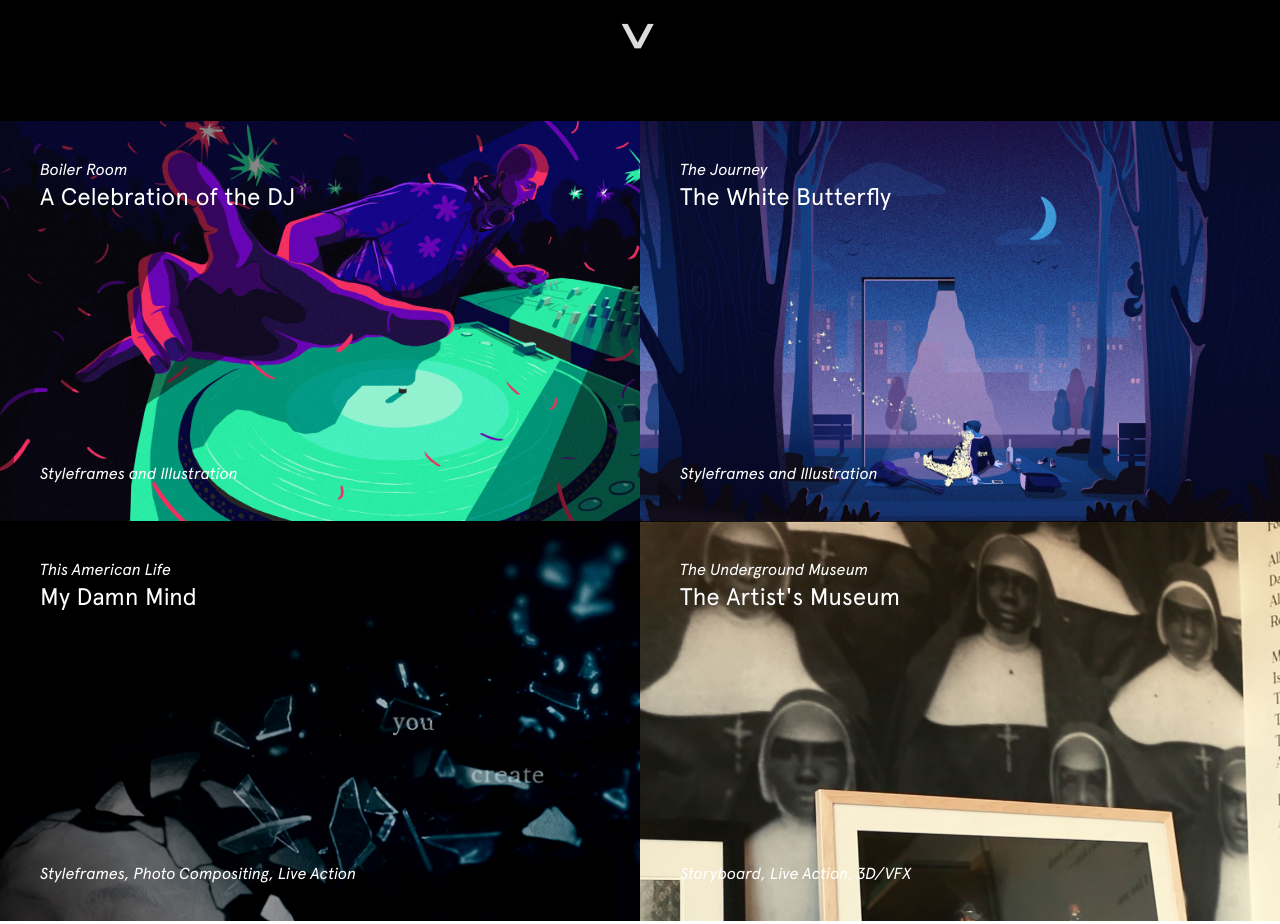
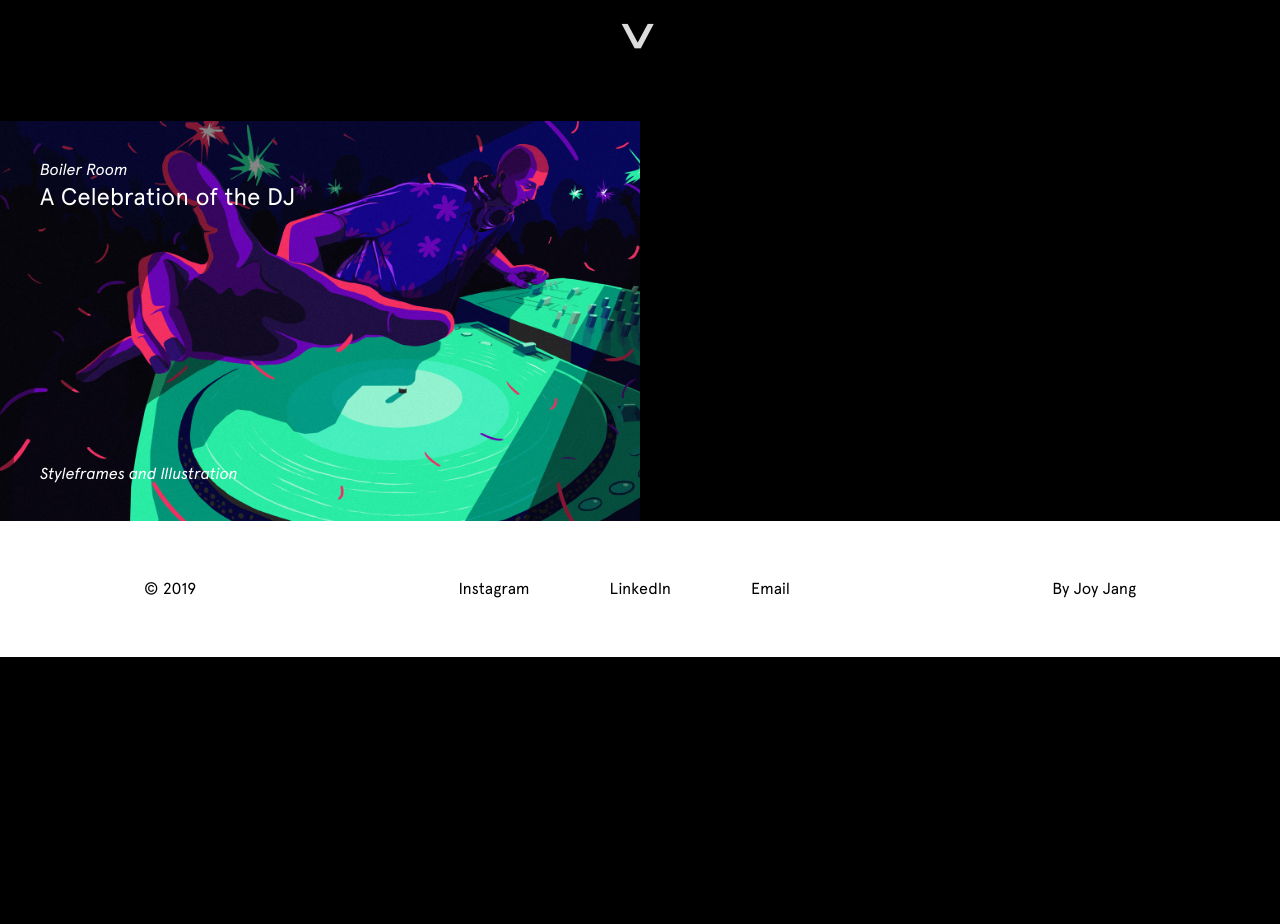
Before and after one commit to tjabbe/joyjang, a Gatsby site: page / in a window 1280 px wide. Shown: the part 680-1604 px from the top of the page. After the commit the page ends 1337 px from the top, so only its background shows below. Built offline with nearby package versions, Linux system fonts and the light colour scheme; Gatsby itself is replaced by a stand-in of ours.

Commit message:
Update json

```diff
--- a/gatsby-node.js
+++ b/gatsby-node.js
@@ -1,5 +1,5 @@
 const path = require('path')
-const projects = require('./src/data/Projects.json')
+const projects = require('./src/data/ProjectItems.json')
 
 exports.createPages = async ({ actions: { createPage } }) => {
   projects.forEach(project => {
--- a/src/components/ProjectsList/index.js
+++ b/src/components/ProjectsList/index.js
@@ -14,7 +14,7 @@ const ProjectsList = () => (
 const getProjects = data => {
   const projects = []
 
-  data.allProjectsJson.edges.forEach(project =>
+  data.allProjectItemsJson.edges.forEach(project =>
     projects.push(<ProjectTile data={project.node} key={project.node.client} />)
   )
 
@@ -23,7 +23,7 @@ const getProjects = data => {
 
 const projectsQuery = graphql`
   query ProjectsQuery {
-    allProjectsJson {
+    allProjectItemsJson {
       edges {
         node {
           projectPath
--- /dev/null
+++ b/src/data/ProjectItems.json
@@ -0,0 +1,41 @@
+[
+  {
+    "projectPath": "/project/boiler-room",
+    "tilePath": "/images/boilerroom/boiler-room-1.jpg",
+    "stagePicture": "/images/boilerroom/boiler-room-2.jpg",
+    "client": "Boiler Room",
+    "title": "Boiler Room: A Celebration of the DJ",
+    "shortTitle": "A Celebration of the DJ",
+    "year": "2019",
+    "workType": "Styleframes and Illustration",
+    "collaborators": [],
+    "thanks": ["Ara Devejian"],
+    "description": "This is a hypothetical logo reveal for Boiler Room. Boiler Room is a global online music broadcasting platform commissioning and streaming live music sessions around the world. Different from other DJ sets, there is a sense of intimacy as the attendees are positioned behind the decks in a bedroom DJ style set-up and the camera is centered on the DJ. The DJ is in control of setting the mood and tone of the party.",
+    "content": [
+      {
+        "module": "Styleframes",
+        "assets": [
+          {
+            "path": "/images/boilerroom/boiler-room-2.jpg"
+          },
+          {
+            "path": "/images/boilerroom/boiler-room-1.jpg"
+          },
+          {
+            "path": "/images/boilerroom/boiler-room-3.jpg"
+          }
+        ]
+      },
+      {
+        "module": "Process",
+        "assets": [
+          { "path": "/images/boilerroom/boiler-room-process-1.jpg" },
+          { "path": "/images/boilerroom/boiler-room-process-2.jpg" },
+          { "path": "/images/boilerroom/boiler-room-process-3.jpg" },
+          { "path": "/images/boilerroom/boiler-room-process-4.jpg" },
+          { "path": "/images/boilerroom/boiler-room-process-5.jpg" }
+        ]
+      }
+    ]
+  }
+]
--- a/src/data/projects.json
+++ /dev/null
@@ -1,77 +0,0 @@
-[
-  {
-    "projectPath": "/project/boiler-room",
-    "tilePath": "/images/boilerroom/boiler-room-1.jpg",
-    "stagePicture": "/images/boilerroom/boiler-room-2.jpg",
-    "client": "Boiler Room",
-    "title": "Boiler Room: A Celebration of the DJ",
-    "shortTitle": "A Celebration of the DJ",
-    "year": "2019",
-    "workType": "Styleframes and Illustration",
-    "collaborators": [],
-    "thanks": ["Ara Devejian"],
-    "description": "This is a hypothetical logo reveal for Boiler Room. Boiler Room is a global online music broadcasting platform commissioning and streaming live music sessions around the world. Different from other DJ sets, there is a sense of intimacy as the attendees are positioned behind the decks in a bedroom DJ style set-up and the camera is centered on the DJ. The DJ is in control of setting the mood and tone of the party.",
-    "content": [
-      {
-        "module": "Styleframes",
-        "assets": [
-          {
-            "path": "/images/boilerroom/boiler-room-2.jpg"
-          },
-          {
-            "path": "/images/boilerroom/boiler-room-1.jpg"
-          },
-          {
-            "path": "/images/boilerroom/boiler-room-3.jpg"
-          }
-        ]
-      },
-      {
-        "module": "Process",
-        "assets": [
-          { "path": "/images/boilerroom/boiler-room-process-1.jpg" },
-          { "path": "/images/boilerroom/boiler-room-process-2.jpg" },
-          { "path": "/images/boilerroom/boiler-room-process-3.jpg" },
-          { "path": "/images/boilerroom/boiler-room-process-4.jpg" },
-          { "path": "/images/boilerroom/boiler-room-process-5.jpg" }
-        ]
-      }
-    ]
-  },
-  {
-    "projectPath": "/project/the-journey",
-    "tilePath": "/images/thejourney/the-journey-1.jpg",
-    "client": "The Journey",
-    "title": "The Journey: The White Butterfly",
-    "shortTitle": "The White Butterfly",
-    "year": "2019",
-    "workType": "Styleframes and Illustration",
-    "collaborators": [],
-    "thanks": ["Ara Devejian"],
-    "description": "A white butterfly symbolizes the soul of a departed loved one. This is a nostalgic journey of a boy named Tom, who sets up a picnic at a spot that he once frequently went with his SO, Lois. There, Tom interacts with the “soul of Lois”, who is composed of butterflies. As Tom puts in the earphones on the figure, we are taken back to the time when Tom last shared music with Lois at the hospital bed– as they used to enjoy listening to music together through shared earphones."
-  },
-  {
-    "projectPath": "/project/my-damn-mind",
-    "tilePath": "/images/mydamnmind/mind-1.jpg",
-    "client": "This American Life",
-    "title": "This American Life: My Damn Mind",
-    "shortTitle": "My Damn Mind",
-    "year": "2017",
-    "workType": "Styleframes, Photo Compositing, Live Action",
-    "collaborators": [],
-    "thanks": ["Elaine Alderette"],
-    "description": "This is a hypothetical main title sequence for the podcast This American Life, episode My Damn Mind. The idea is that though our minds are powerful and resilient, at times, our minds can be just as fragile as an eggshell. Once broken, it will never be perfect, but it doesn't mean it's useless. The pieces seem fragile in the first few frames but as it comes together, there is a redefined sense of strength."
-  },
-  {
-    "projectPath": "/project/the-underground-museum",
-    "tilePath": "/images/theundergroundmuseum/museum-1.jpg",
-    "client": "The Underground Museum",
-    "title": "The Underground Museum: The Artist's Museum",
-    "shortTitle": "The Artist's Museum",
-    "year": "2018",
-    "workType": "Storyboard, Live Action, 3D/VFX",
-    "collaborators": ["Chris H. Yoon"],
-    "thanks": ["Ming Tai"],
-    "description": "This is a hypothetical promotional video for The Underground Museum. It is a museum that is deemed the “artist’s museum” by MOCA having been started by LA-based artist named Noah Davis. Noah wanted to create an alternative space that promoted cutting-edge work in a location that didn’t have cultural outlets within walking distance. We wanted to show the collection of ideas that the museum is based on. The ideas are history, culture, art and sanctuary."
-  }
-]
```
